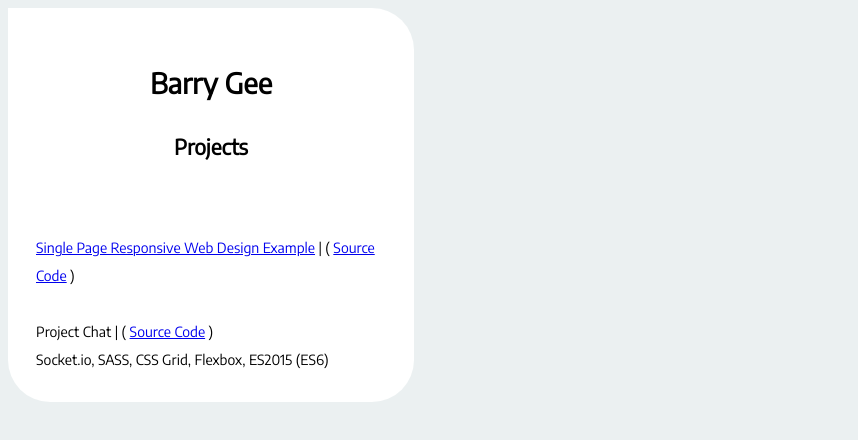
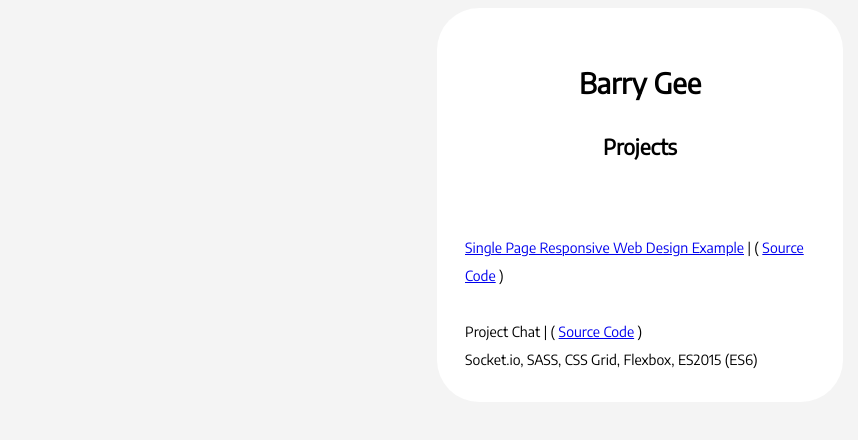
Before and after one commit to developer060616/barrygee.com, a plain HTML site: page index.html in a window 1280 px wide. Shown: the whole page, without its empty margins (0-858 px from the left). Drawn offline with Linux system fonts and the light colour scheme.

Commit message:
Update index.html

```diff
--- a/index.html
+++ b/index.html
@@ -2,12 +2,18 @@
 
 <style>
 
+  html
+  {
+    height: 100%
+  }
+
   body
   {
+    height: 100%;
     font-family: 'Encode Sans', sans-serif;
     font-size: 14px;
     line-height: 2em;
-    background-color: rgba(235, 240, 241, 255);
+    background-color: #f4f4f4;
   }
 
   ul
@@ -21,13 +27,14 @@
   #container
   {
     width: 25em;
+    margin: 0 auto;
     padding: 8em 4em;
     display: flex;
     flex-direction: column;
     align-items: center;
     justify-content: center;
     background-color: #fff;
-    border-radius: 0 3em 3em 3em;
+    border-radius: 3em;
     padding: 3em 2em 1em 2em;
     box-shadow: .1em .1em 0 lighten(rgba(239, 239, 239, 1), 8);
   }
```
